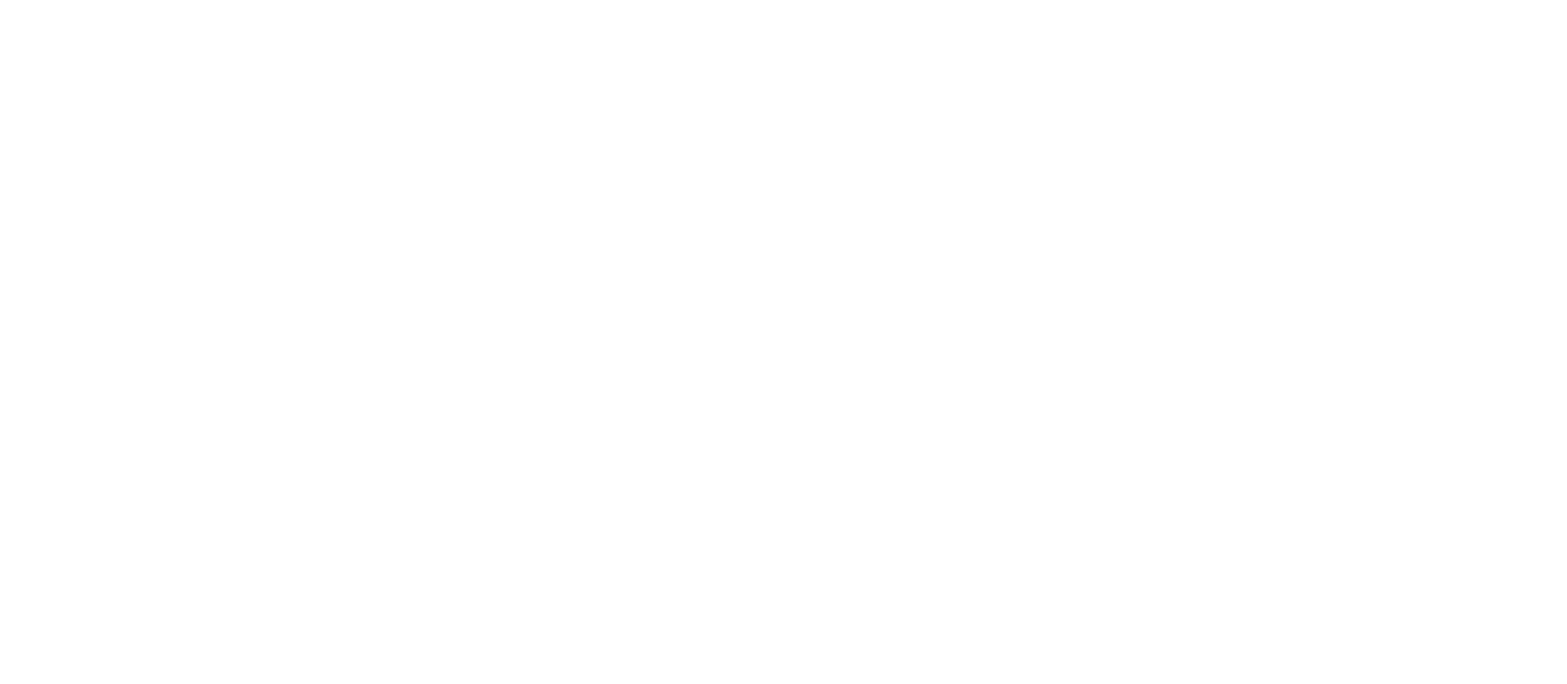
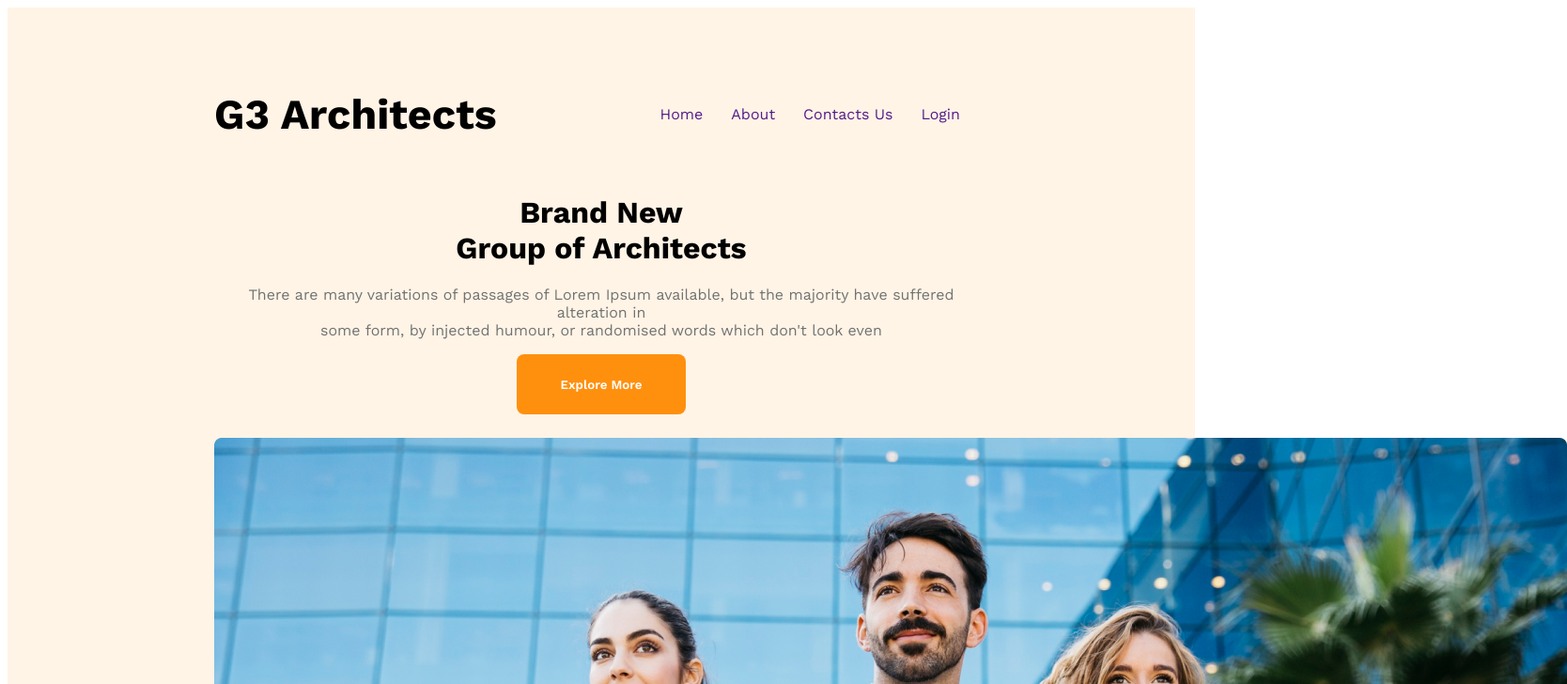
Before and after one commit to AmitHasan01/g3-architects-website, a plain HTML site: page index.html in a window 1280 px wide. Shown: the top 728 px of the page at 94% size, 1668 px wide, since content can reach past the window. Drawn offline with nearby package versions, Linux system fonts and the light colour scheme.

Commit message:
banner added

```diff
--- a/index.html
+++ b/index.html
@@ -7,6 +7,37 @@
     <link rel="stylesheet" href="style/architects.css">
 </head>
 <body>
+    <header>
+        <nav>
+            <h2 class="nav-title">
+                G3 Architects
+            </h2>
 
+                <ul>
+                    <li><a href="">Home</a></li>
+                    <li><a href="">About</a></li>
+                    <li><a href="">Contacts Us</a></li>
+                    <li><a href="">Login</a></li>
+                </ul>
+        </nav>
+        <div class="banner">
+            <div class="baner-content">
+                <h1 class="banner-titleer">Brand New <br>
+                    Group of Architects
+                    </h1>
+                    <p class="banner-drescription">There are many variations of passages of Lorem Ipsum available, but the majority have suffered alteration in <br> some form, by injected humour, or randomised words which don't look even</p>
+                    <button class="button-primary">Explore More</button>
+            </div>
+                <img src="images/banner.png" alt="">
+                </div>
+    </header>
+    <main>
+
+
+    </main>
+    <footer>
+
+
+    </footer>
 </body>
 </html>
--- a/style/architects.css
+++ b/style/architects.css
@@ -0,0 +1,59 @@
+/* font style */
+  @import url('https://fonts.googleapis.com/css2?family=Open+Sans:wght@500&family=Work+Sans:wght@400;600;700&display=swap');
+    *{
+    font-family: 'Work Sans', sans-serif;
+    }
+    header{
+        padding:50px 220px;
+        background: rgba(255, 144, 14, 0.10);
+    }
+nav {
+    display:flex ;
+    justify-content:space-between;
+    align-items: center;
+
+}
+nav ul{
+    display: flex;
+    text-align: center;
+}
+nav li{
+    list-style: none;
+    margin-right:30px ;
+    font-weight: 500;
+}
+nav a{
+    text-decoration: none;
+}
+.nav-title{
+    font-weight: 700;
+    font-size: 2.8em;
+}
+/* banner items */
+.button-primary{
+    width: 180px;
+    height: 64px;
+    border-radius: 8px;
+    background: #FF900E;
+    color: #FFF;
+    text-align: center;
+    font-weight: 600;
+    border: 0;
+    margin-bottom: 25px;
+}
+.bannner image{
+    width: 100%;
+}
+.banner-title{
+    font-size: 4rem;
+    font-weight: 700;
+}
+.baner-content{
+    max-width: 862px;
+    text-align: center;
+    margin: 0 auto;
+}
+.banner-drescription{
+    color: #727272;
+    font-weight: 400px;
+}
```
Also changed, not shown: images/architect.png (added), images/banner.png (added), images/icons/customers.png (added), images/icons/email.png (added), images/icons/projects.png (added), images/icons/ribon.png (added), images/sponsors/amazon.png (added), images/sponsors/figma.png (added), images/sponsors/google.png (added), images/sponsors/spotify.png (added), images/sponsors/telerama.png (added), images/team1.png (added), images/team2.png (added), images/team3.png (added), 1 more files.
